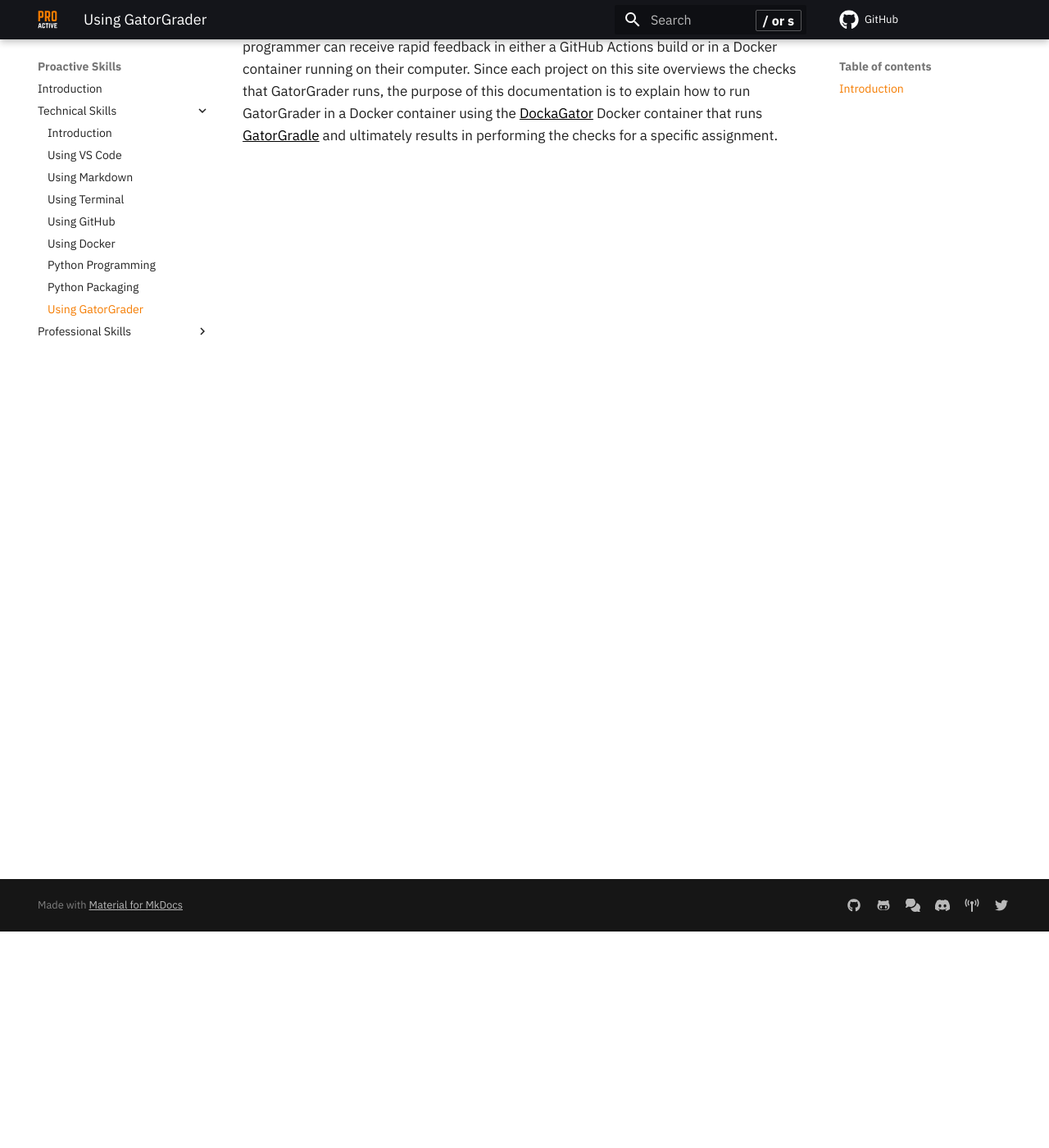
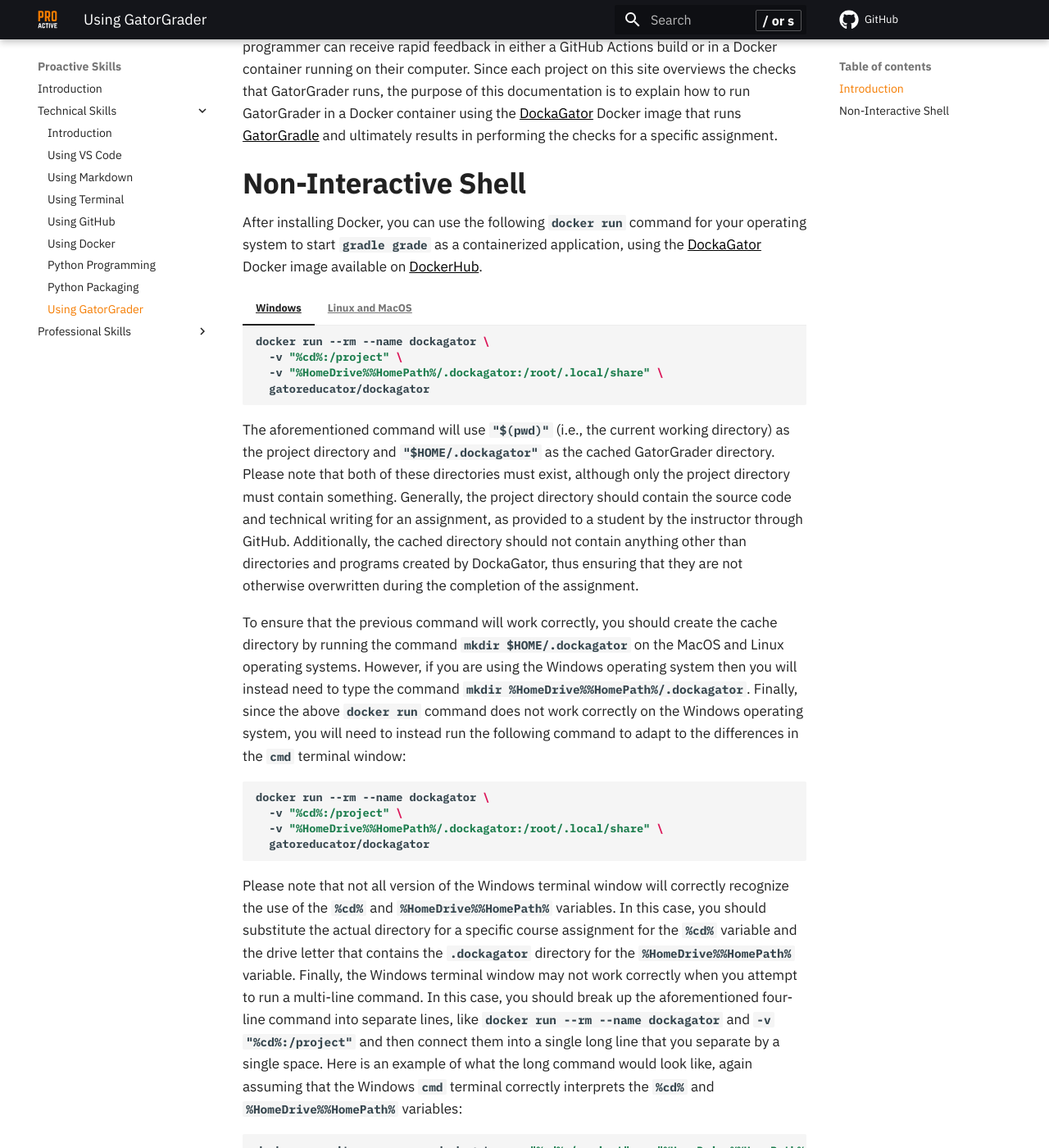
Before and after one commit to ProactiveProgrammers/www.proactiveprogrammers.com, an MkDocs documentation site: the page built from docs/proactive-skills/technical-skills/using-gatorgrader.md, in a window 1280 px wide and 1400 px high, scrolled down 264 px. Shown: the whole window at 82% size. Built offline with MkDocs 1.6.1 and Material for MkDocs 9.7.7, drawn with Linux system fonts in a browser that asks for light colours; comment, search, counter and statistics services are not loaded; some of the changed text lies outside the part shown.

Commit message:
feat: Add template content in using-gatorgrader for Docker commands.

````diff
--- a/docs/proactive-skills/technical-skills/using-gatorgrader.md
+++ b/docs/proactive-skills/technical-skills/using-gatorgrader.md
@@ -10,6 +10,84 @@ emerging proactive programmer can receive rapid feedback in either a GitHub
 Actions build or in a Docker container running on their computer. Since each
 project on this site overviews the checks that GatorGrader runs, the purpose of
 this documentation is to explain how to run GatorGrader in a Docker container
-using the [DockaGator](https://github.com/GatorEducator/dockagator) Docker
-container that runs [GatorGradle](https://github.com/GatorEducator/gatorgradle)
-and ultimately results in performing the checks for a specific assignment.
+using the [DockaGator](https://github.com/GatorEducator/dockagator) Docker image
+that runs [GatorGradle](https://github.com/GatorEducator/gatorgradle) and
+ultimately results in performing the checks for a specific assignment.
+
+## Non-Interactive Shell
+
+After installing Docker, you can use the following `docker run` command for your
+operating system to start `gradle grade` as a containerized application, using
+the [DockaGator](https://github.com/GatorEducator/dockagator) Docker image
+available on
+[DockerHub](https://cloud.docker.com/u/gatoreducator/repository/docker/gatoreducator/dockagator).
+
+=== "Windows"
+
+    ```bash
+    docker run --rm --name dockagator \
+      -v "%cd%:/project" \
+      -v "%HomeDrive%%HomePath%/.dockagator:/root/.local/share" \
+      gatoreducator/dockagator
+    ```
+
+=== "Linux and MacOS"
+
+    ```bash
+    docker run --rm --name dockagator \
+      -v "$(pwd)":/project \
+      -v "$HOME/.dockagator":/root/.local/share \
+      gatoreducator/dockagator
+    ```
+The aforementioned command will use `"$(pwd)"` (i.e., the current working
+directory) as the project directory and `"$HOME/.dockagator"` as the cached
+GatorGrader directory. Please note that both of these directories must exist,
+although only the project directory must contain something. Generally, the
+project directory should contain the source code and technical writing for an
+assignment, as provided to a student by the instructor through GitHub.
+Additionally, the cached directory should not contain anything other than
+directories and programs created by DockaGator, thus ensuring that they are not
+otherwise overwritten during the completion of the assignment.
+
+To ensure that the previous command will work correctly, you should create the
+cache directory by running the command `mkdir $HOME/.dockagator` on the MacOS
+and Linux operating systems. However, if you are using the Windows operating
+system then you will instead need to type the command `mkdir
+%HomeDrive%%HomePath%/.dockagator`. Finally, since the above `docker run`
+command does not work correctly on the Windows operating system, you will need
+to instead run the following command to adapt to the differences in the `cmd`
+terminal window:
+
+```bash
+docker run --rm --name dockagator \
+  -v "%cd%:/project" \
+  -v "%HomeDrive%%HomePath%/.dockagator:/root/.local/share" \
+  gatoreducator/dockagator
+```
+
+Please note that not all version of the Windows terminal window will correctly
+recognize the use of the `%cd%` and `%HomeDrive%%HomePath%` variables. In this
+case, you should substitute the actual directory for a specific course
+assignment for the `%cd%` variable and the drive letter that contains the
+`.dockagator` directory for the `%HomeDrive%%HomePath%` variable. Finally, the
+Windows terminal window may not work correctly when you attempt to run a
+multi-line command. In this case, you should break up the aforementioned
+four-line command into separate lines, like `docker run --rm --name dockagator`
+and `-v "%cd%:/project"` and then connect them into a single long line that you
+separate by a single space. Here is an example of what the long command would
+look like, again assuming that the Windows `cmd` terminal correctly interprets
+the `%cd%` and `%HomeDrive%%HomePath%` variables:
+
+```bash
+docker run -it --rm --name dockagator -v "%cd%:/project" -v "%HomeDrive%%HomePath%/.dockagator:/root/.local/share" gatoreducator/dockagator /bin/bash
+```
+
+Here are some additional commands that you may need to run when using Docker:
+
+* `docker info`: display information about how Docker runs on your workstation
+* `docker images`: show the Docker images installed on your workstation
+* `docker container list`: list the active images running on your workstation
+* `docker system prune`: remove many types of "dangling" components from your workstation
+* `docker image prune`: remove all "dangling" docker images from your workstation
+* `docker container prune`: remove all stopped docker containers from your workstation
+* `docker rmi $(docker images -q) --force`: remove all docker images from your workstation
````
